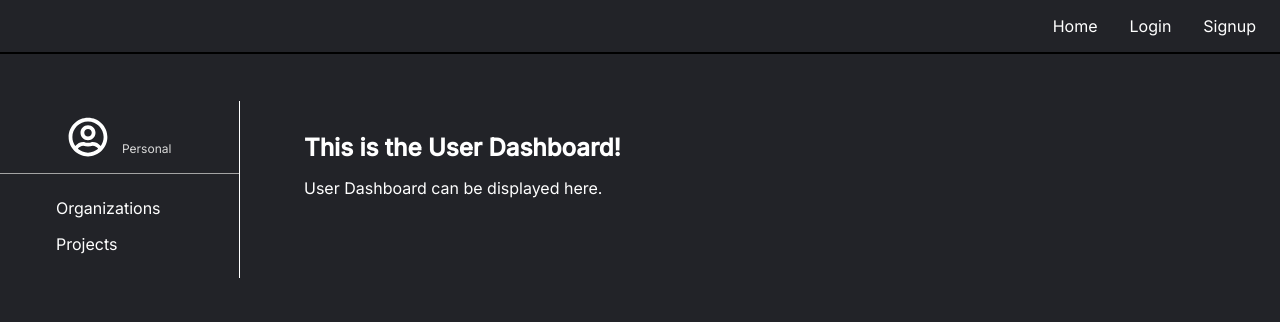
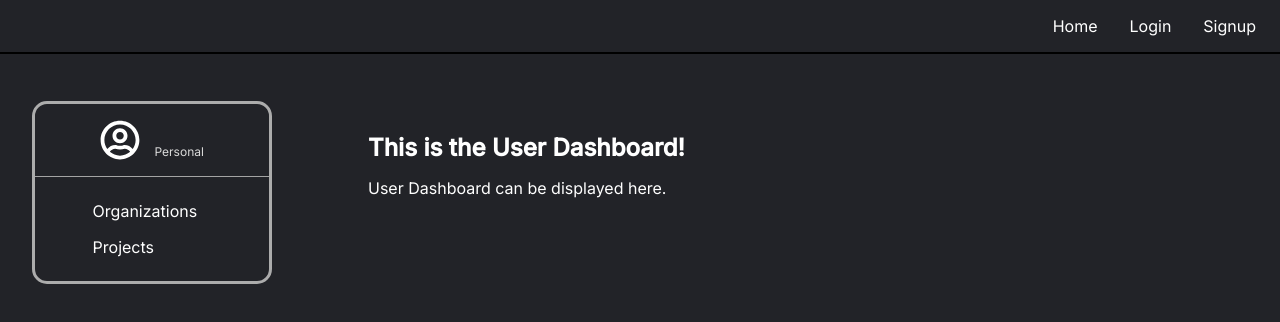
Before and after one commit to efmorales/ticketmanager-frontend, a React (Create React App) app: page /user in a window 1280 px wide. Shown: the top 322 px of the page. Built offline with nearby package versions, Linux system fonts and the light colour scheme; no server answers.

Commit message:
Adjusted styles.

```diff
--- a/src/layouts/UserAndOrganizationLayout.css
+++ b/src/layouts/UserAndOrganizationLayout.css
@@ -73,12 +73,12 @@ h3 {
   text-align: center;
   list-style-type: none;
   flex-direction: column;
-  padding: 0;
+  padding: 0 .1em;
 }
 
 .side-nav ul li {
   display: block;
-  min-width: 15em;
+  min-width: 14.5em;
 }
 
 .side-nav ul li a {
@@ -114,8 +114,9 @@ h3 {
   .side-nav {
     position: unset;
     width: 15em;
-    border-right: 1px solid #fff;
-    margin-top: 2em;
+    border: 3px solid rgb(172, 172, 172);
+    border-radius: 15px;
+    margin: 2em;
   }
 
   .profile-link {
@@ -128,9 +129,10 @@ h3 {
 
   .side-nav ul li a {
     padding-left: 3.5em;
+    /* border-right: .40em solid #fff; */
   }
 
   .side-nav ul li a:hover {
-    border-right: .40em solid #fff;
+    /* border-right: .40em solid #fff; */
   }
 }
```
